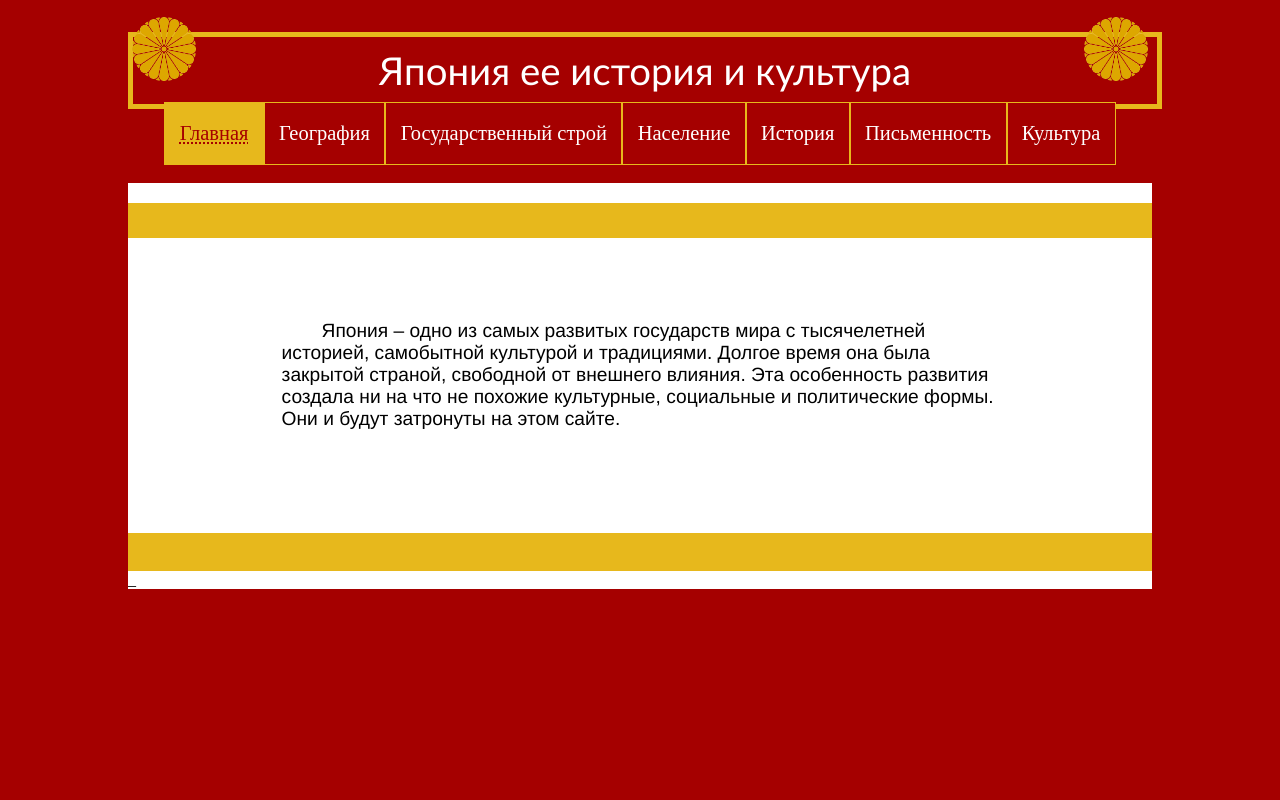
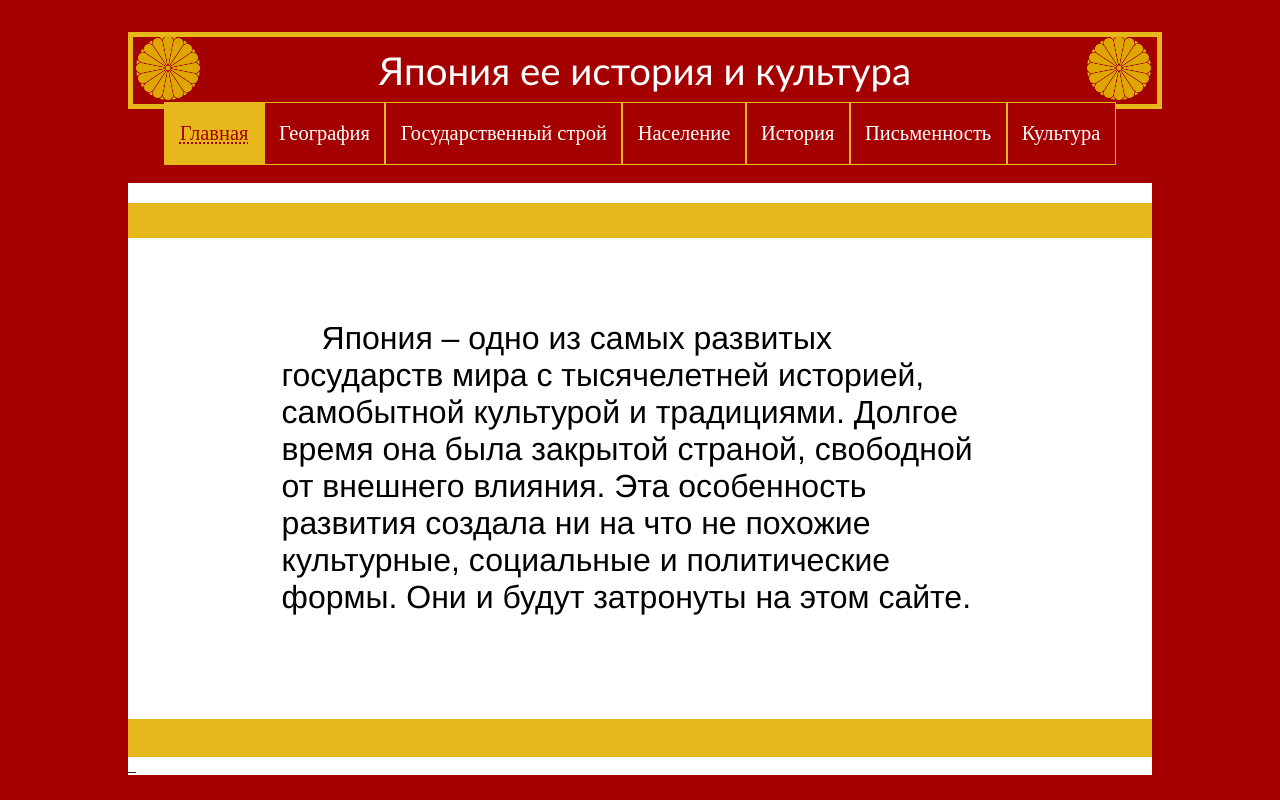
Before and after one commit to AlexandrKom2023/Japan, a plain HTML site: page index.html in a window 1280 px wide. Drawn offline with Linux system fonts and the light colour scheme.

Commit message:
Add files via upload

```diff
--- a/CSS/index.css
+++ b/CSS/index.css
@@ -33,9 +33,8 @@ body {
   position: absolute;          /*relative;*/
   text-align: center;
   display: flex;
-  justify-content: center;
   flex-wrap: nowrap;
-  justify-content: space-evenly;
+
   align-items: stretch;
   flex-direction: row;
   justify-content: center;
@@ -53,8 +52,8 @@ body {
 
 .header_logo_left {
   position: absolute;
-  top: 1.3vw;
-  left: 10.3%;
+  top: 2.85vw;
+  left: 10.6%;
   width: 5%;
   overflow: no-hidden;
   /*background-color: RGB(255, 255, 255);*/
@@ -62,8 +61,8 @@ body {
 
 .header_logo_right {
   position: absolute;
-  top: 1.3vw;
-  right: 10.3%;
+  top: 2.85vw;
+  right: 10.1%;
   width: 5%;
   /*background-color: RGB(255, 255, 255);*/
 }
@@ -139,14 +138,14 @@ nav {
 
 .main_window_text {
   font-family: 'Franklin Gothic Medium', 'Arial Narrow', Arial, Sans-Serif;
-  font-size: 1.2em;
+  font-size: 2.0em;
   color: black;
   margin: 10% 10% 2% 10%;  /* отступы (сверху, справа, снизу, слева) */
 }
 
 .main_window_text_abzac {  /* Добавляем красную строку абзаца */
   font-family: 'Franklin Gothic Medium', 'Arial Narrow', Arial, Sans-Serif;
-  font-size: 1.2em;
+  font-size: 2.0em;
   color: black;
   margin: 8% 15% 10% 15%;  /* отступы (сверху, справа, снизу, слева) */
   text-indent: 40px;
```
